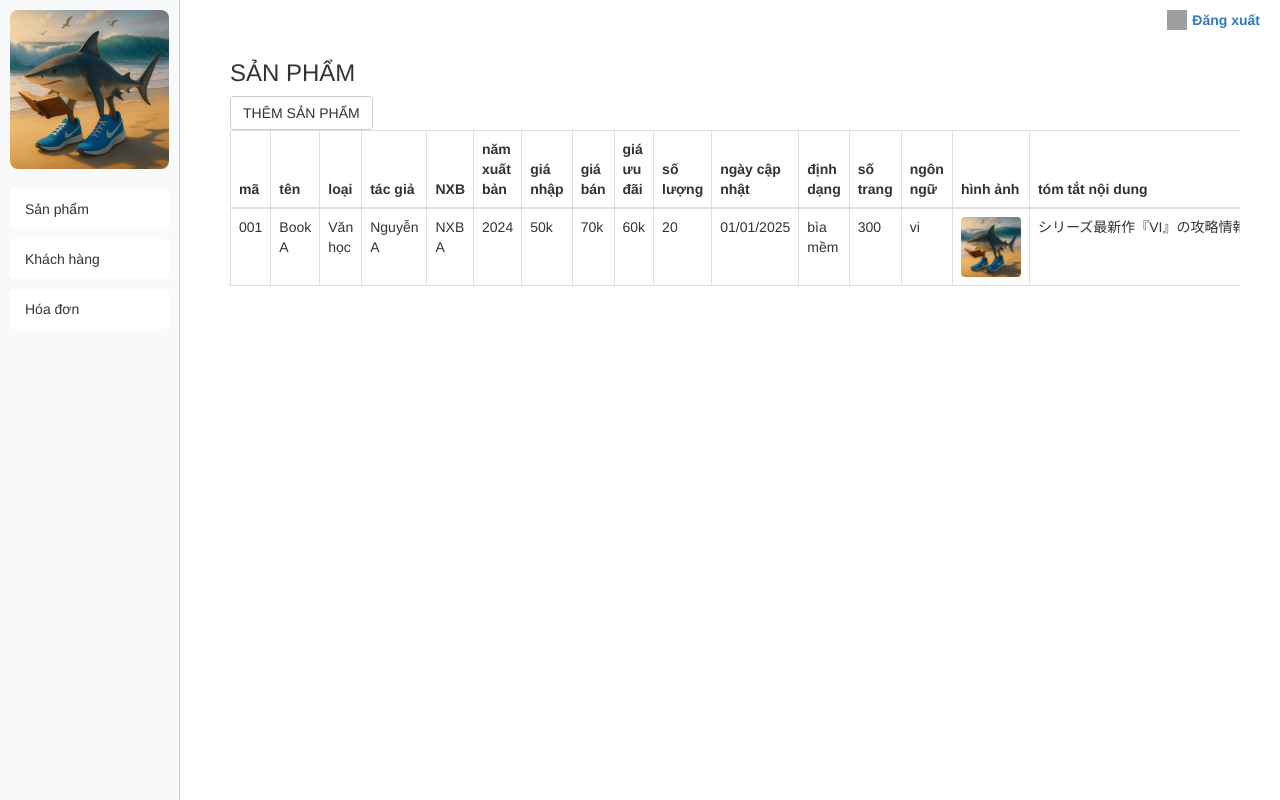
After one commit to BEEMO296/do-an1, a PHP site: page /quantrisanpham.php in a window 1280 px wide. The commit adds this page. Run offline with PHP 8.4, Linux system fonts and the light colour scheme; grey boxes are pictures that could not be loaded.

Commit message:
Add files via upload

```diff
--- a/quantri.css
+++ b/quantri.css
@@ -30,16 +30,11 @@
   }
 
   .summary-cell {
-    .summary-cell {
-        max-width: 200px;
-        display: -webkit-box;
-        -webkit-line-clamp: 2;
-        line-clamp: 2;
-        -webkit-box-orient: vertical;
-        overflow: hidden;
-      }
-
-  }
+    max-width: 250px;
+    overflow: hidden;
+    text-overflow: ellipsis;
+    white-space: nowrap;
+}
 
   .sidebar-logo {
     margin-bottom: 20px;
@@ -99,3 +94,13 @@
     overflow-x: auto;
     width: 100%;
   }
+
+  td img {
+    max-width: 60px !important;
+    max-height: 60px !important ;
+    width: auto;
+    height: auto;
+    display: block;
+    margin: 0 auto;
+    border-radius: 4px;
+}
--- /dev/null
+++ b/quantrisanpham.php
@@ -0,0 +1,131 @@
+<!DOCTYPE html>
+<html lang="vi">
+
+<head>
+    <meta charset="UTF-8">
+    <title>Quản lý sản phẩm</title>
+    <link rel="stylesheet" href="https://maxcdn.bootstrapcdn.com/bootstrap/3.4.1/css/bootstrap.min.css">
+    <link rel="stylesheet" href="../css/quantri.css">
+</head>
+
+<body>
+
+    <div class="container-fluid content">
+        <div class="logout">
+            <img src="https://cdn-icons-png.flaticon.com/512/126/126467.png" alt="logout" width="20" height="20">
+            <a href="login.php">  <span>Đăng xuất</span></a>
+        </div>
+
+        <div class="sidebar">
+            <div class="sidebar-logo">
+              <img src="../image/logo.png" alt="Logo" class="img-responsive">
+            </div>
+            <ul class="nav nav-pills nav-stacked">
+            <li><a href="quantrisanpham.php">Sản phẩm</a></li>
+                <li><a href="quantrikhachhang.php">Khách hàng</a></li>
+                <li><a href="quantrihoadon.php">Hóa đơn</a></li><li>
+            </ul>
+          </div>
+
+            <div class="main-content">
+                <h3>SẢN PHẨM</h3>
+                <button class="btn btn-default">THÊM SẢN PHẨM</button>
+                <div class="table-responsive">
+                    <table class="table table-bordered">
+                        <thead>
+                            <tr>
+                                <th>mã</th>
+                                <th>tên</th>
+                                <th>loại</th>
+                                <th>tác giả</th>
+                                <th>NXB</th>
+                                <th>năm xuất bản</th>
+                                <th>giá nhập</th>
+                                <th>giá bán</th>
+                                <th>giá ưu đãi</th>
+                                <th>số lượng</th>
+                                <th>ngày cập nhật</th>
+                                <th>định dạng</th>
+                                <th>số trang</th>
+                                <th>ngôn ngữ</th>
+                                <th>hình ảnh</th>
+                                <th>tóm tắt nội dung</th>
+                                <th>trạng thái</th>
+                                <th colspan="2">Hành Động</th>
+                            </tr>
+                        </thead>
+                        <tbody>
+                            <tr>
+                                <td>001</td>
+                                <td>Book A</td>
+                                <td>Văn học</td>
+                                <td>Nguyễn A</td>
+                                <td>NXB A</td>
+                                <td>2024</td>
+                                <td>50k</td>
+                                <td>70k</td>
+                                <td>60k</td>
+                                <td>20</td>
+                                <td>01/01/2025</td>
+                                <td>bìa mềm</td>
+                                <td>300</td>
+                                <td>vi</td>
+                                <td><img src="../image/logo.png" ></td>
+                                <td class="summary-cell"
+                                title="シリーズ最新作『VI』の攻略情報を詰め込んだ公式ガイドブック!
+
+『アーマード・コア』シリーズ最新作『ARMORED CORE VI FIRES OF RUBICON』の攻略情報を詰め込んだ公式ガイドブック。
+
+ミッションの出現条件やルートの分岐条件をまとめた全体フローチャート、バトルログ、コンテナ、アーカイブの位置がわかる全体マップ、ミッションで待ち受ける強敵の攻略法などなど、攻略に欠かせない情報が満載。アリーナ攻略のアドバイス、パーツやエンブレムの入手方法、敵AC・MTの性能といった各種データも掲載しています。
+
+全ミッションのクリアを達成したい人はもちろんのこと、パーツをはじめとするさまざまな収集要素のコンプリートを目指す人に役立つ1冊となっています。
+
+<おもな収録内容>
+
++ すべてのミッションをクリアするための攻略情報を詳細なマップとともに掲載
+
++ ガレージの仕組み、ACの各パラメータの役割を掲載
+
++ 各アクション、武器の属性やスタッガーなど本作ならではのシステムも解説
+
++ アセンブルで重要となる各パーツの詳細な性能と入手方法を収録
+
+※本書の情報はAPP Ver.22時点の内容を記載しています。以降のアップデート等により情報に差異が発生することがあります。予めご了承ください。">
+                                シリーズ最新作『VI』の攻略情報を詰め込んだ公式ガイドブック!
+
+『アーマード・コア』シリーズ最新作『ARMORED CORE VI FIRES OF RUBICON』の攻略情報を詰め込んだ公式ガイドブック。
+
+ミッションの出現条件やルートの分岐条件をまとめた全体フローチャート、バトルログ、コンテナ、アーカイブの位置がわかる全体マップ、ミッションで待ち受ける強敵の攻略法などなど、攻略に欠かせない情報が満載。アリーナ攻略のアドバイス、パーツやエンブレムの入手方法、敵AC・MTの性能といった各種データも掲載しています。
+
+全ミッションのクリアを達成したい人はもちろんのこと、パーツをはじめとするさまざまな収集要素のコンプリートを目指す人に役立つ1冊となっています。
+
+<おもな収録内容>
+
++ すべてのミッションをクリアするための攻略情報を詳細なマップとともに掲載
+
++ ガレージの仕組み、ACの各パラメータの役割を掲載
+
++ 各アクション、武器の属性やスタッガーなど本作ならではのシステムも解説
+
++ アセンブルで重要となる各パーツの詳細な性能と入手方法を収録
+
+※本書の情報はAPP Ver.22時点の内容を記載しています。以降のアップデート等により情報に差異が発生することがあります。予めご了承ください。
+
+                                </td>
+                                <td>Còn hàng</td>
+                                <td><button class="btn btn-info btn-xs">Sửa</button></td>
+                                <td><button class="btn btn-danger btn-xs">Xóa</button></td>
+                            </tr>
+                        </tbody>
+                    </table>
+                </div>
+            </div>
+        </div>
+
+    </div>
+
+    <script src="https://ajax.googleapis.com/ajax/libs/jquery/1.12.4/jquery.min.js"></script>
+    <script src="https://maxcdn.bootstrapcdn.com/bootstrap/3.4.1/js/bootstrap.min.js"></script>
+</body>
+
+</html>
```
Also changed, not shown: connect.php (added, +16 -0 lines), dangky.php (added, +95 -0 lines), hosonguoidung.php (added, +60 -0 lines), login.css (added, +46 -0 lines), login.php (added, +56 -0 lines), quantrihoadon.php (added, +69 -0 lines), quantrikhachhang.php (added, +67 -0 lines), logo.png (added).
